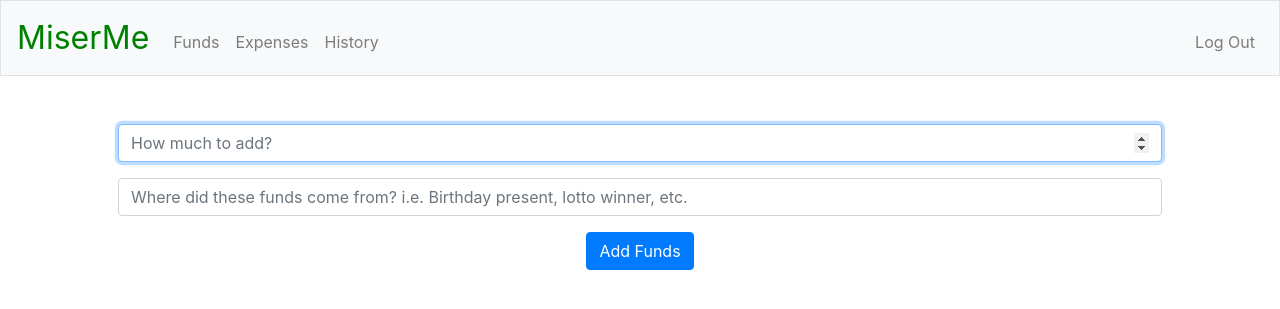
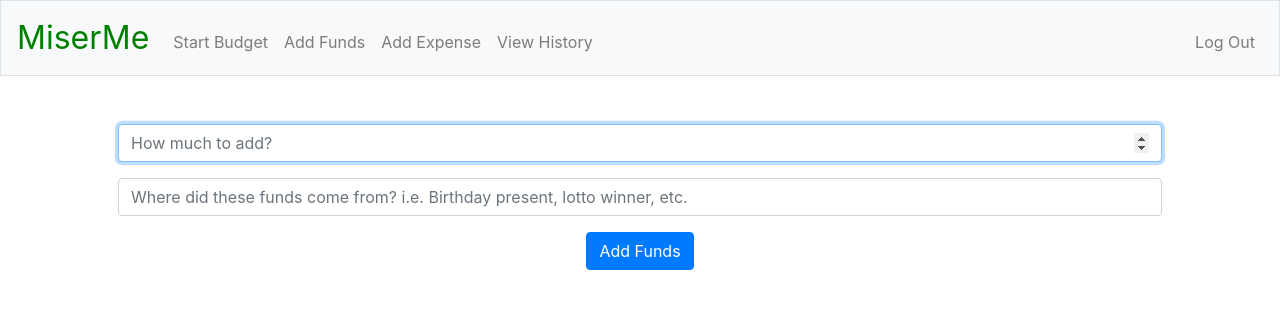
Before and after one commit to coole123/MiserMe, a Flask app: page /add_funds in a window 1280 px wide. Shown: the top 309 px of the page. Run offline with Flask 2, Linux system fonts and the light colour scheme; the visitor is signed in with stand-in values (Sample User, id 1); some libraries are stand-ins or nearby versions.

Commit message:
started the start_budget function for the User to set a budget and available funds

```diff
--- a/miserme/app.py
+++ b/miserme/app.py
@@ -86,6 +86,13 @@ def index():
 
     return render_template("index.html", funds_snapshot=funds_snapshot, current_funds=current_funds)
 
+@app.route("/start_budget", methods=["GET", "POST"])
+@login_required
+def start_budget():
+    """ Have the user begin the budget by inputting starting budget, starting funds """
+    if request.method == "GET":
+        return render_template("start_budget.html")
+
 @app.route("/add_funds", methods=["GET", "POST"])
 @login_required
 def add_funds():
--- a/miserme/templates/index.html
+++ b/miserme/templates/index.html
@@ -29,7 +29,6 @@
                 <td>{{ i["true"] }}</td>
                 <td>{{ i["added"] }}</td>
                 <td>{{ i["notes"] }}</td>
-                <td><button class="btn btn-danger">Delete</button></td>
             </tr>
             {% endfor %}
         </tbody>
--- a/miserme/templates/layout.html
+++ b/miserme/templates/layout.html
@@ -26,9 +26,10 @@
             <div class="collapse navbar-collapse" id="navbar">
                 {% if session.user_id %}
                     <ul class="navbar-nav mr-auto mt-2">
-                        <li class="nav-item"><a class="nav-link" href="/add_funds">Funds</a></li>
-                        <li class="nav-item"><a class="nav-link" href="/expense">Expenses</a></li>
-                        <li class="nav-item"><a class="nav-link" href="/history">History</a></li>
+                        <li class="nav-item"><a class="nav-link" href="/start_budget">Start Budget</a></li>
+                        <li class="nav-item"><a class="nav-link" href="/add_funds">Add Funds</a></li>
+                        <li class="nav-item"><a class="nav-link" href="/expense">Add Expense</a></li>
+                        <li class="nav-item"><a class="nav-link" href="/history">View History</a></li>
                     </ul>
                     <ul class="navbar-nav ml-auto mt-2">
                         <li class="nav-item"><a class="nav-link" href="/logout">Log Out</a></li>
```
Also changed, not shown: miserme/templates/start_budget.html (added, +9 -0 lines), miserme/registrants.db, 1 other file.
